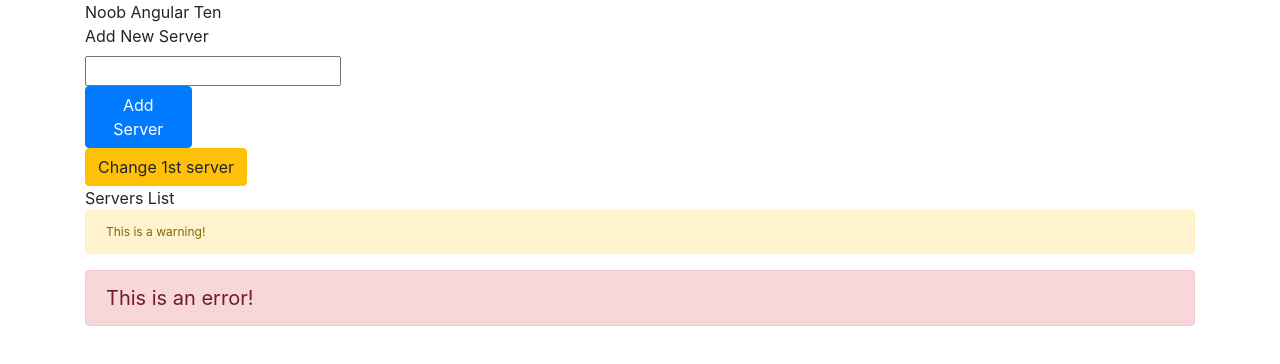
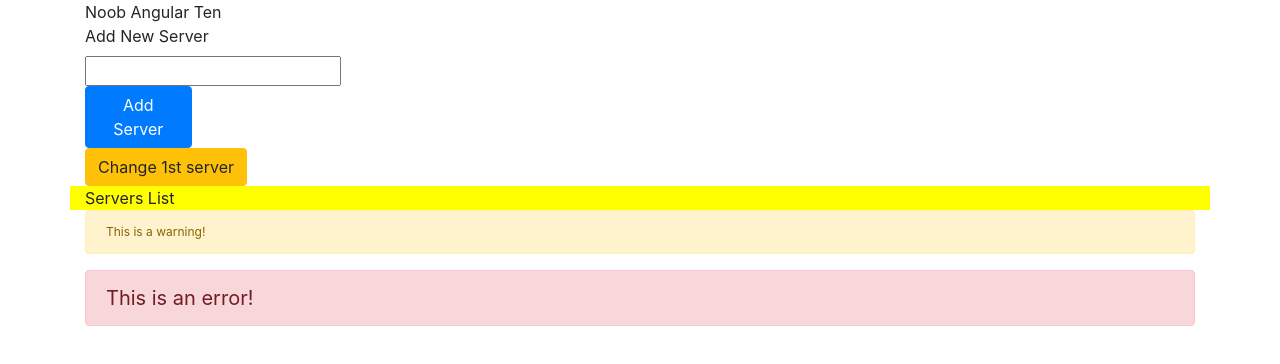
Before and after one commit to adarshsingh1407/noob-angular-ten, an Angular app: page / in a window 1280 px wide. Shown: the top 364 px of the page. Built offline with nearby package versions, Linux system fonts and the light colour scheme.

Commit message:
bind data to directive

```diff
--- a/src/app/app.component.html
+++ b/src/app/app.component.html
@@ -7,7 +7,7 @@
     <div class="col-12">
       <button type="button" class="btn btn-warning" (click)="changeFirstServer()">Change 1st server</button>
     </div>
-    <div class="col-12" appHighlightedText>Servers List</div>
+    <div class="col-12" appHighlightedText [defaultColor]="'yellow'" [bgColor]="'red'">Servers List</div>
     <div class="col-12" *ngFor="let serverItem of servers">
       <app-server [serverName]="serverItem.name" [serverStatus]="serverItem.status">
       </app-server>
--- a/src/app/directives/highlighted-text.directive.ts
+++ b/src/app/directives/highlighted-text.directive.ts
@@ -1,11 +1,17 @@
-import { Directive, HostBinding, HostListener } from '@angular/core';
+import { Directive, HostBinding, HostListener, Input, OnInit } from '@angular/core';
 
 @Directive({
   selector: '[appHighlightedText]'
 })
-export class HighlightedTextDirective {
+export class HighlightedTextDirective implements OnInit {
+  @Input() defaultColor = 'transparent';
+  @Input() bgColor = 'blue';
 
   @HostBinding('style.backgroundColor') backgroundColor = 'transparent';
+
+  ngOnInit(): void {
+    this.backgroundColor = this.defaultColor;
+  }
 
   @HostListener('mouseenter') onMouseEnter(): void {
     this.backgroundColor = 'blue';
```
